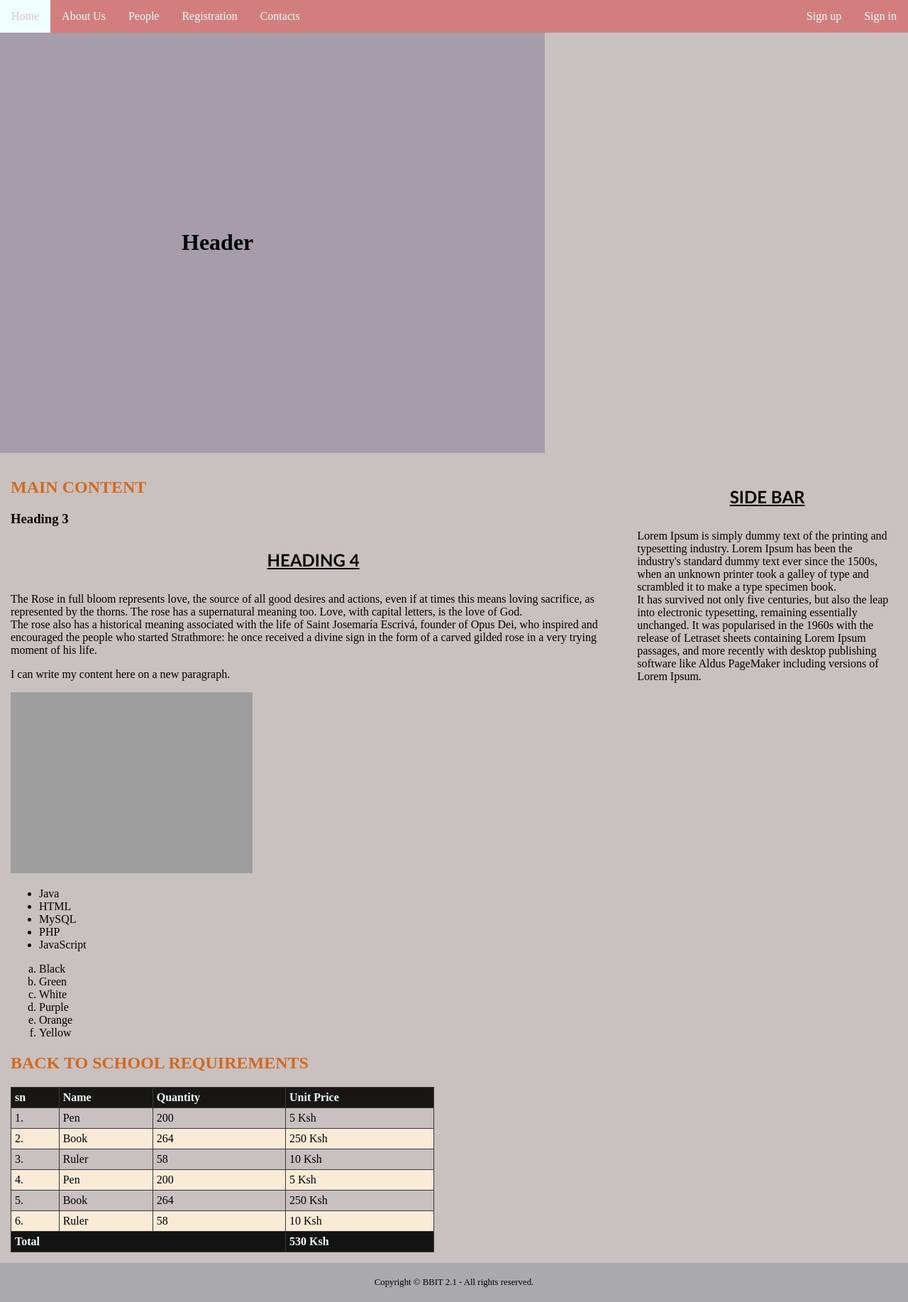
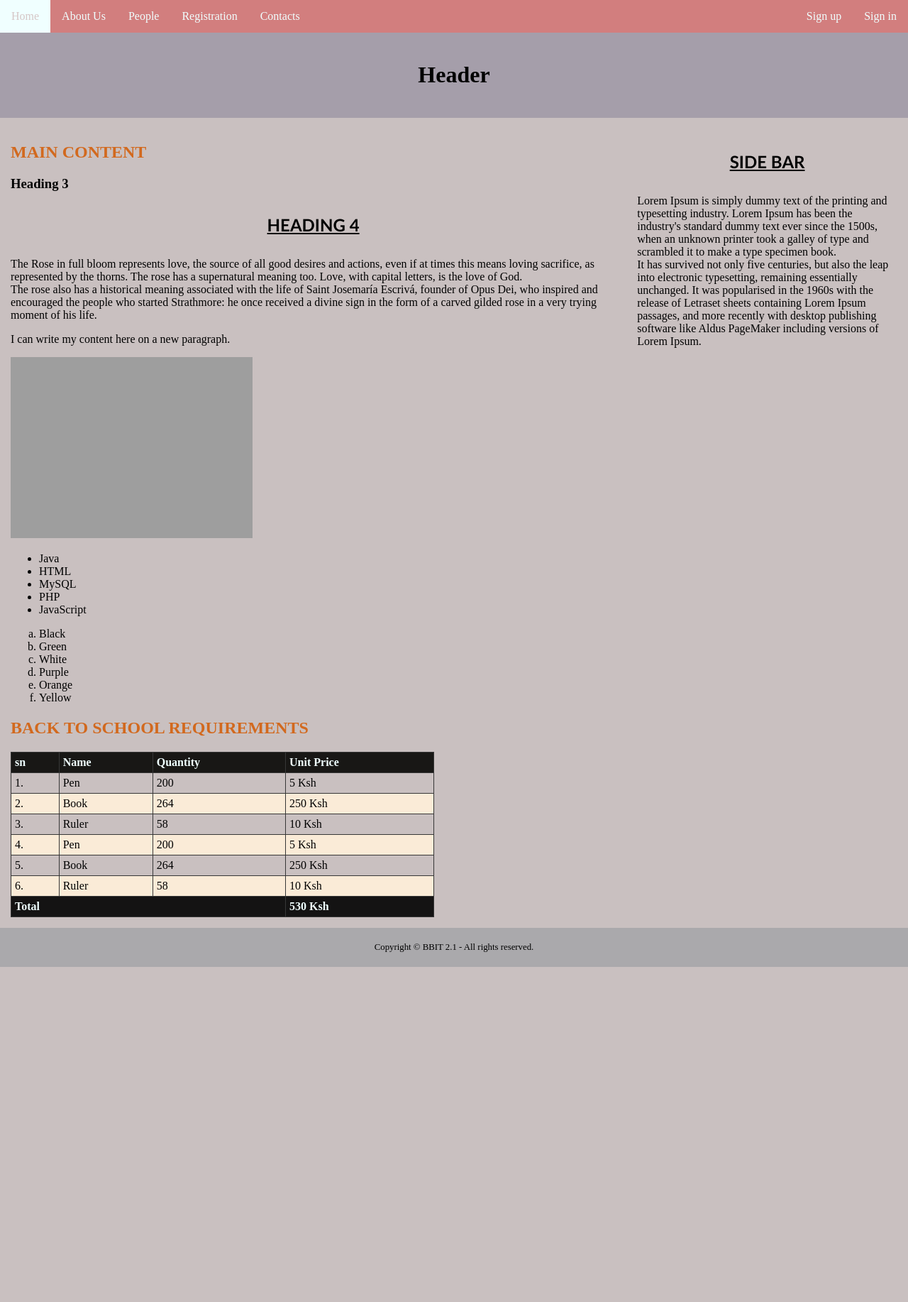
Before and after one commit to BertramChabu/Test4, a PHP site: page / in a window 1280 px wide. Shown: the whole page at 71% size. After the commit the page ends 1362 px from the top, so only its background shows below. Run offline with PHP 8.4, Linux system fonts and the light colour scheme; grey boxes are pictures that could not be loaded.

Commit message:
minor changes in style.css

```diff
--- a/css/style.css
+++ b/css/style.css
@@ -33,8 +33,8 @@ body{
 
 .banner{
     background-color: rgba(20, 20, 80, 20%) ;
-    width: 60%;
-    padding: 20%;
+    padding: 20px;
+    text-align: center;
 }
 
 .row:after{
```
